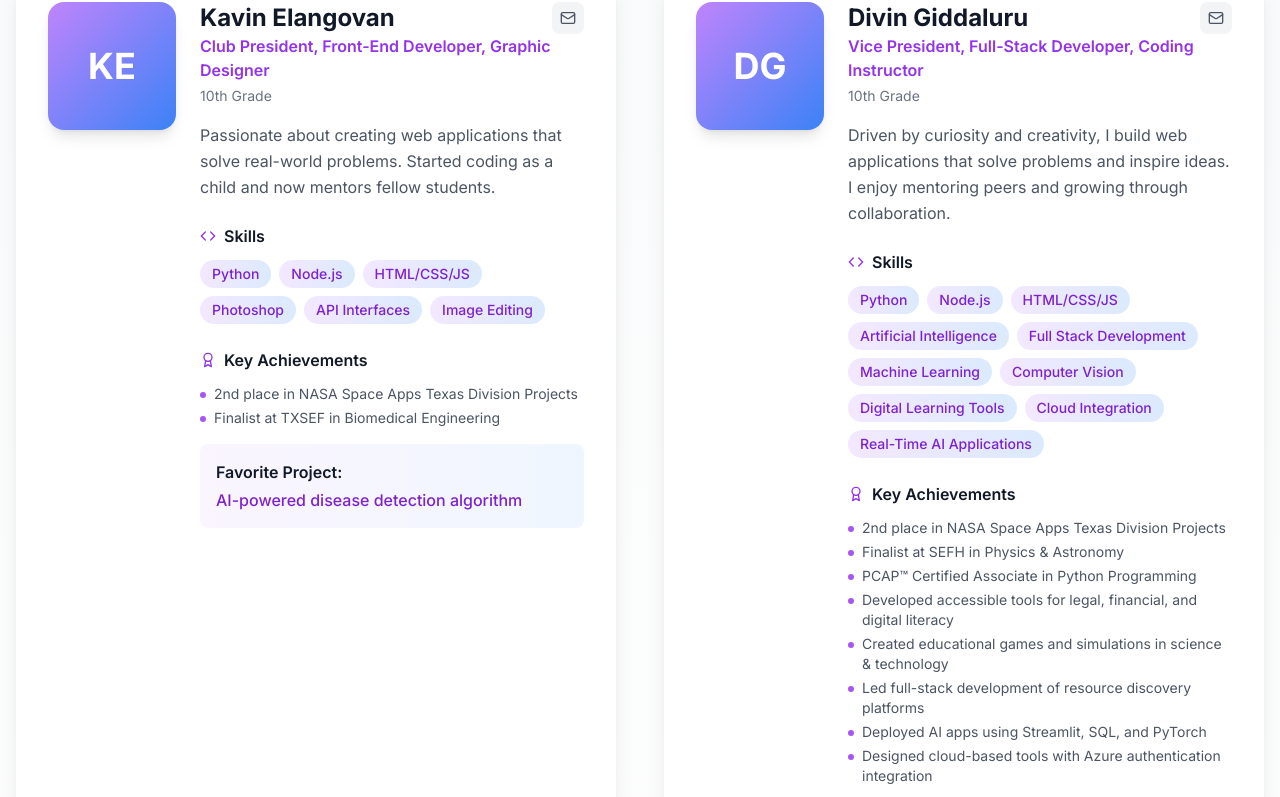
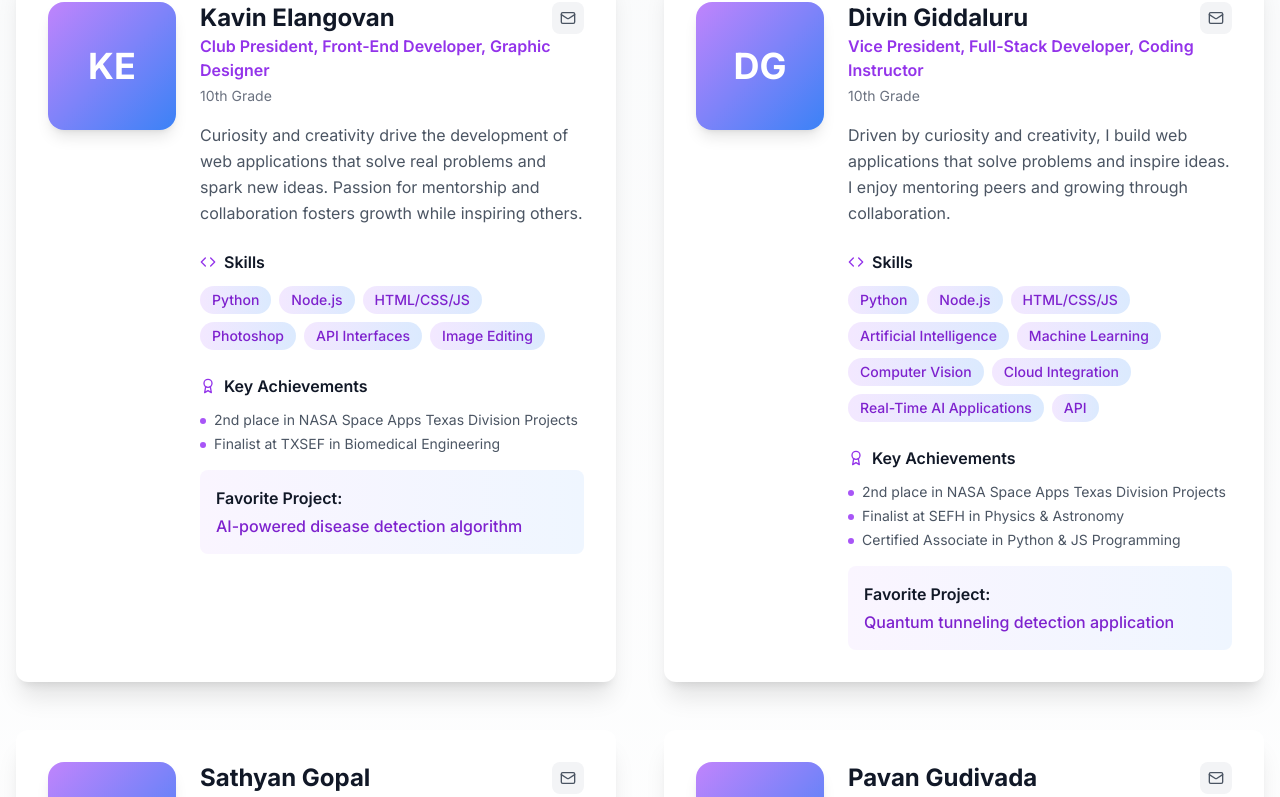
Before and after one commit to programmingcvhs/programmingcvhs.github.io, a Next.js app: page /team in a window 1280 px wide. Shown: the part 940-1737 px from the top of the page. Built offline with nearby package versions, Linux system fonts and the light colour scheme.

Commit message:
Update page.tsx

```diff
--- a/app/team/page.tsx
+++ b/app/team/page.tsx
@@ -11,7 +11,7 @@ const teamMembers = [
     name: "Kavin Elangovan",
     role: "Club President, Front-End Developer, Graphic Designer",
     grade: "10th Grade",
-    bio: "Passionate about creating web applications that solve real-world problems. Started coding as a child and now mentors fellow students.",
+    bio: "Curiosity and creativity drive the development of web applications that solve real problems and spark new ideas. Passion for mentorship and collaboration fosters growth while inspiring others.",
     skills: ["Python", "Node.js", "HTML/CSS/JS", "Photoshop", "API Interfaces", "Image Editing"],
     image: "/api/placeholder/400/400",
     achievements: ["2nd place in NASA Space Apps Texas Division Projects", "Finalist at TXSEF in Biomedical Engineering"],
@@ -26,9 +26,9 @@ const teamMembers = [
     role: "Vice President, Full-Stack Developer, Coding Instructor",
     grade: "10th Grade",
     bio: "Driven by curiosity and creativity, I build web applications that solve problems and inspire ideas. I enjoy mentoring peers and growing through collaboration.",
-    skills: ["Python", "Node.js", "HTML/CSS/JS", "Artificial Intelligence", "Full Stack Development", "Machine Learning", "Computer Vision", "Digital Learning Tools", "Cloud Integration", "Real-Time AI Applications"],
+    skills: ["Python", "Node.js", "HTML/CSS/JS", "Artificial Intelligence", "Machine Learning", "Computer Vision", "Cloud Integration", "Real-Time AI Applications", "API"],
     image: "/api/placeholder/400/400",
-    achievements: ["2nd place in NASA Space Apps Texas Division Projects", "Finalist at SEFH in Physics & Astronomy", "PCAP™ Certified Associate in Python Programming", "Developed accessible tools for legal, financial, and digital literacy", "Created educational games and simulations in science & technology", "Led full-stack development of resource discovery platforms", "Deployed AI apps using Streamlit, SQL, and PyTorch", "Designed cloud-based tools with Azure authentication integration"],
+    achievements: ["2nd place in NASA Space Apps Texas Division Projects", "Finalist at SEFH in Physics & Astronomy", "Certified Associate in Python & JS Programming"],
     social: {
       email: "s1889490@online.houstonisd.org"
     },
```
